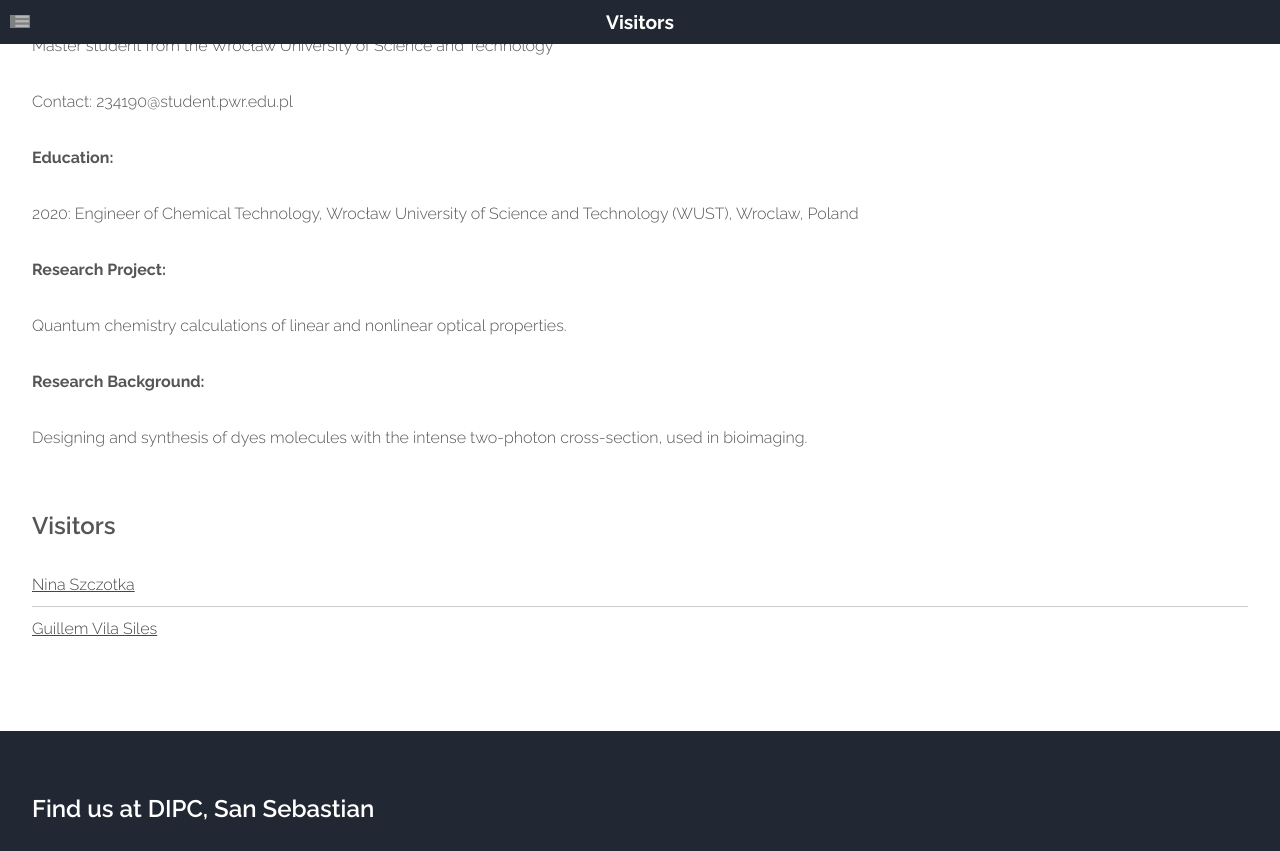
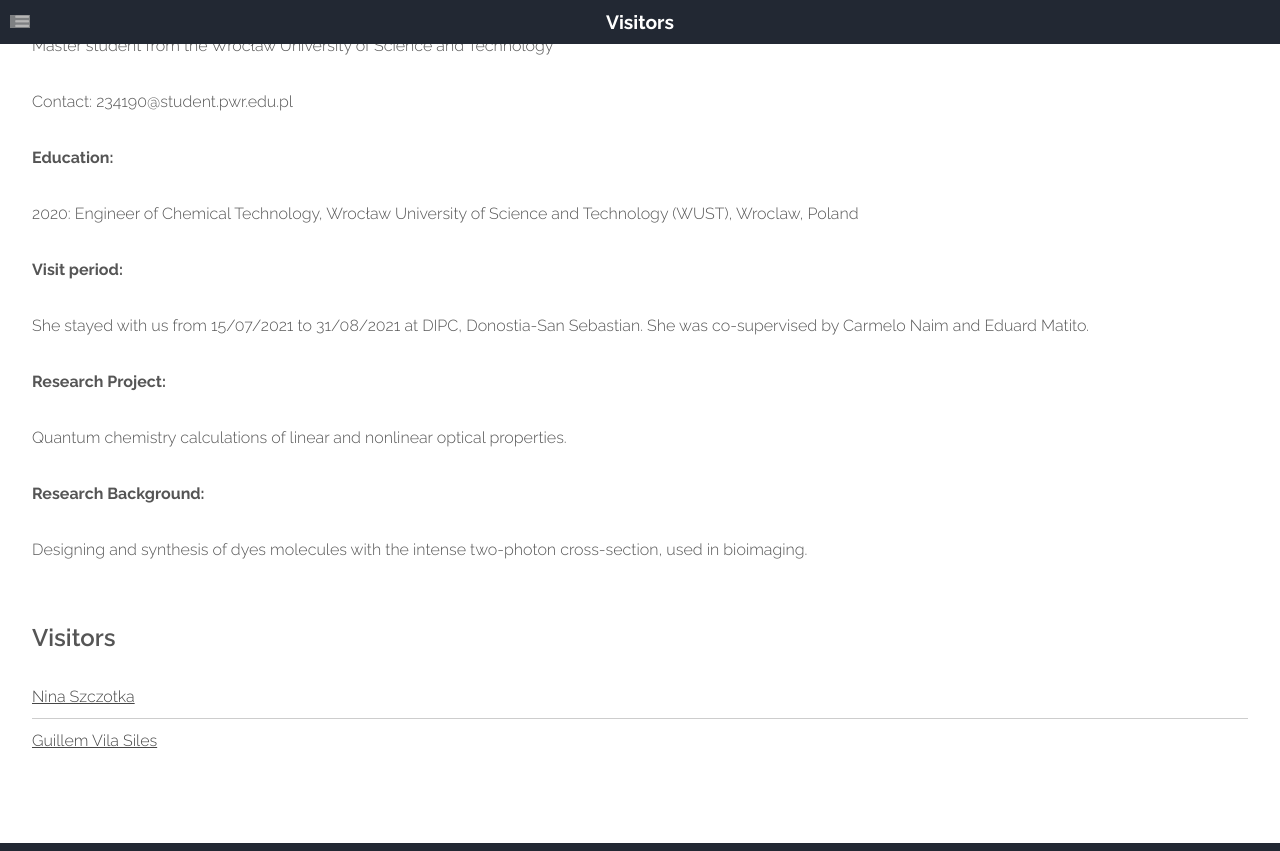
Before and after one commit to old-jekyll-templates/Horizons-Jekyll-Theme, a Jekyll site: the page built from members/nina_szczotka.html, in a window 1280 px wide and 900 px high, scrolled down 594 px, cut to the strip 0-851 px from the top of the window. Built offline with Jekyll 4.4.1, drawn with Linux system fonts in a browser that asks for light colours; grey boxes are pictures that could not be loaded.

Commit message:
Update nina_szczotka.html

```diff
--- a/members/nina_szczotka.html
+++ b/members/nina_szczotka.html
@@ -31,7 +31,9 @@ layout: main
       <p>Contact: 234190@student.pwr.edu.pl</p>
 	    <p><b>Education:</b></p>
 	    <p>2020: Engineer of Chemical Technology, Wrocław University of Science and Technology (WUST), Wroclaw, Poland</p>
-      <p><b>Research Project:</b></p>
+     <p><b>Visit period:</b></p>
+	    <p>She stayed with us from 15/07/2021 to 31/08/2021 at DIPC, Donostia-San Sebastian. She was co-supervised by Carmelo Naim and Eduard Matito.</p>
+	<p><b>Research Project:</b></p>
 	    <p>Quantum chemistry calculations of linear and nonlinear optical properties.</p>
       <p><b>Research Background:</b></p>
 	    <p>Designing and synthesis of dyes molecules with the intense two-photon cross-section, used in bioimaging.</p>
```
